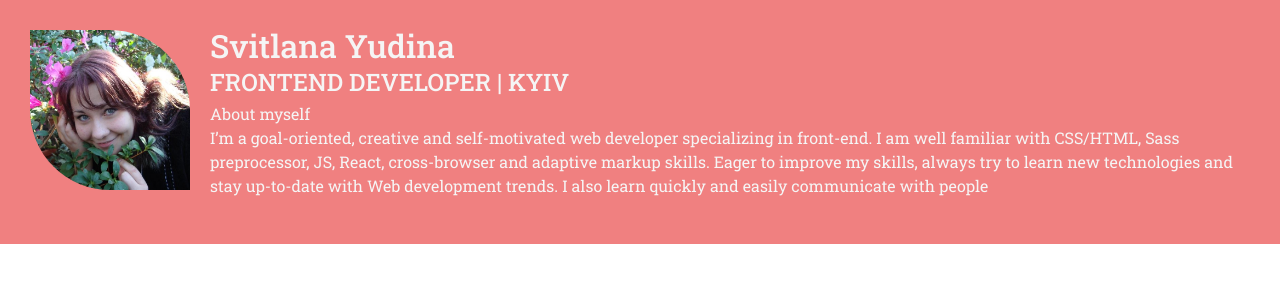
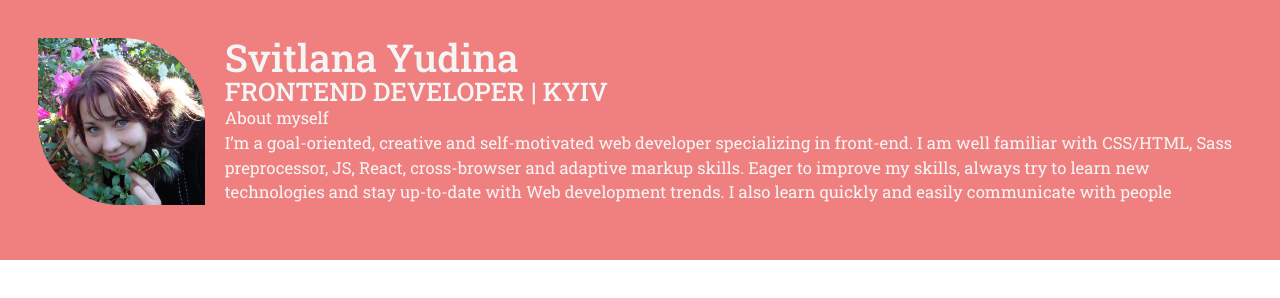
Before and after one commit to Svitlana-Yudina/My_CV, a plain HTML site: page index.html in a window 1280 px wide. Drawn offline with Linux system fonts and the light colour scheme.

Commit message:
font size was changed 3

```diff
--- a/style.css
+++ b/style.css
@@ -3,11 +3,11 @@ margin: 0;
 font-family: 'Roboto Slab', serif;
 font-style: normal;
 font-weight: 400;
-font-size: 1rem;
+font-size: 1.3vw;
 line-height: 150%;
 }
 .head {
-  padding: 30px;
+  padding: 3vw;
   background-color: lightcoral;
   color: whitesmoke;
 }
@@ -15,15 +15,15 @@ line-height: 150%;
   margin: 0 0 8px 0;
   font-style: normal;
   font-weight: 500;
-  font-size: 2em;
-  line-height: 1em;
+  font-size: 3vw;
+  line-height: 100%;
 }
 .position {
   margin: 0 0 8px 0;
   font-style: normal;
   font-weight: 500;
-  font-size: 1.5em;
-  line-height: 1em;
+  font-size: 2vw;
+  line-height: 50%;
 }
 .about_me {
   margin: 0;
```
